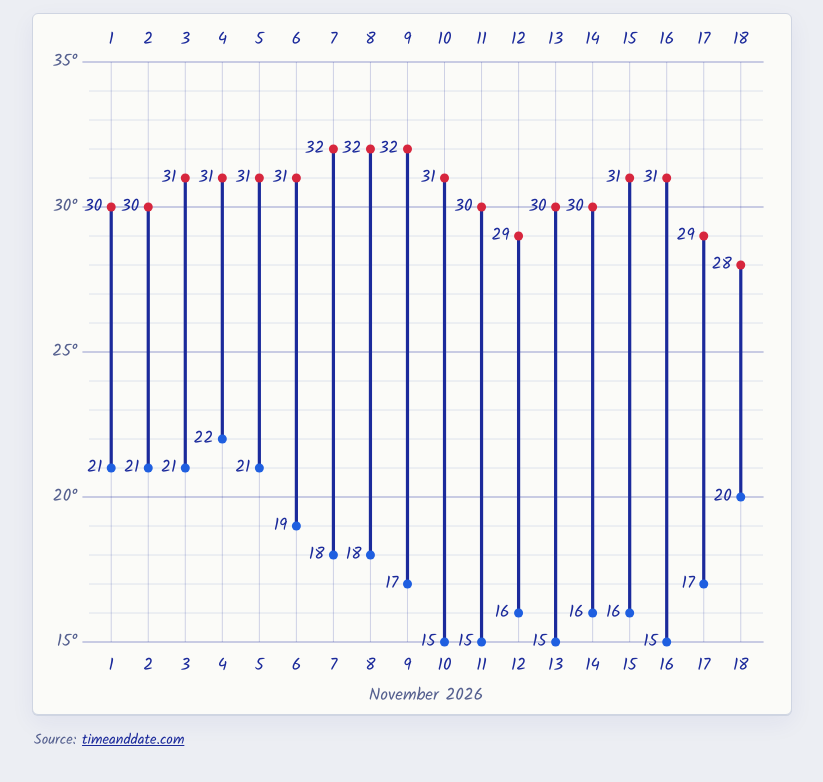
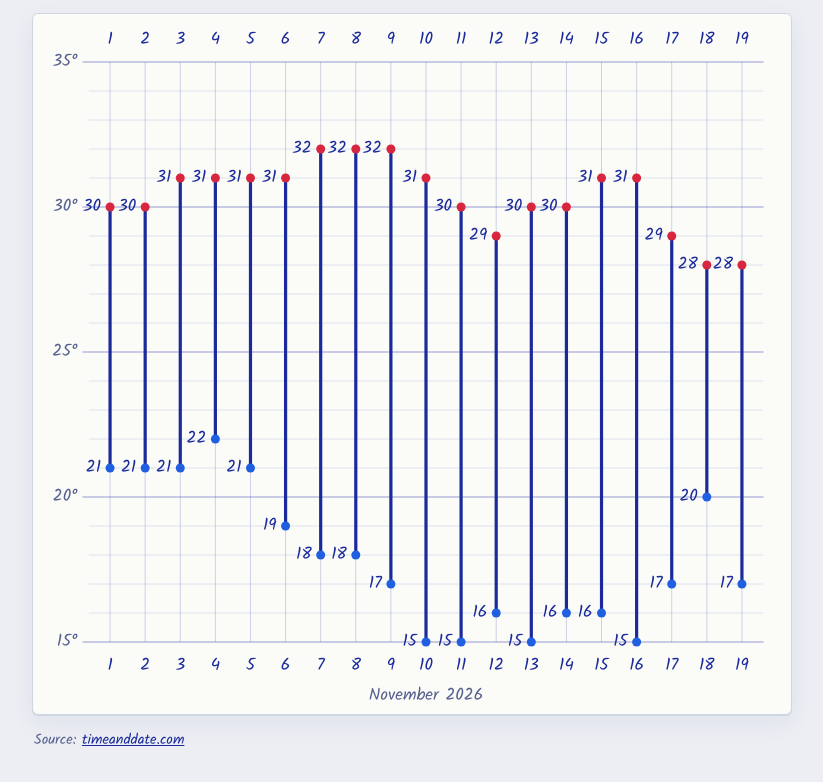
Before and after one commit to asingh44878/temp-nov-2026, a plain HTML site: page index.html in a window 1280 px wide. Shown: the part 94-876 px from the top of the page, without its empty margins (228-1051 px from the left). Drawn offline with nearby package versions, Linux system fonts and the light colour scheme.

Commit message:
Added data for day 19

```diff
--- a/index.html
+++ b/index.html
@@ -116,7 +116,8 @@
     { day: 15, min: 16, max: 31},
     { day: 16, min: 15, max: 31},
     { day: 17, min: 17, max: 29},
-    { day: 18, min: 20, max: 28}
+    { day: 18, min: 20, max: 28},
+    { day: 19, min: 17, max: 28}
   ];
 
   const Y_MIN = 15, Y_MAX = 35;
```
